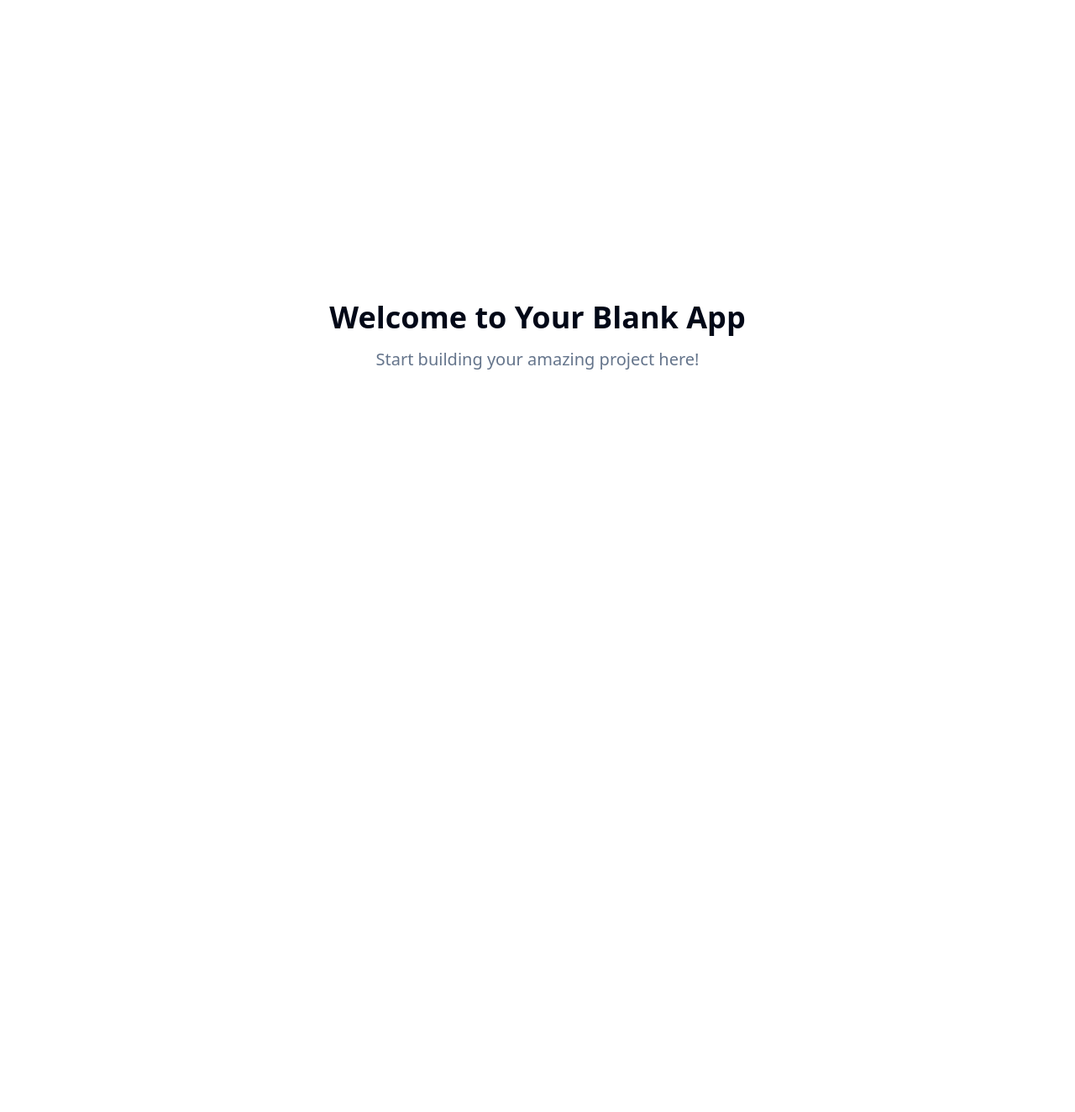
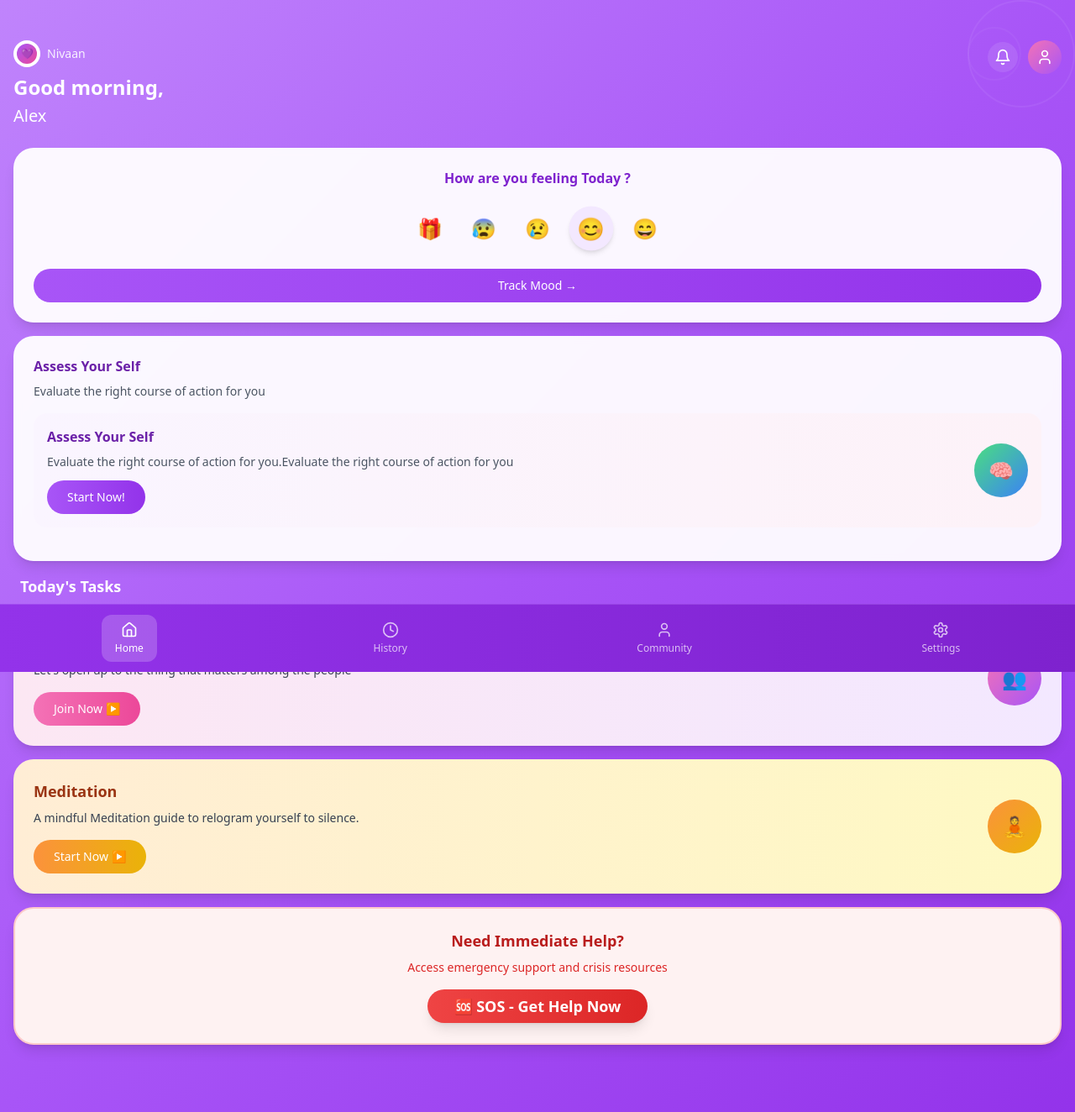
Before and after one commit to ritikkr80/mental-health-iit, a React (Vite) app: page / in a window 1280 px wide. Shown: the whole page at 84% size. Before the commit the page ends 800 px from the top, so only its background shows below. Built offline with nearby package versions, Linux system fonts and the light colour scheme.

Commit message:
Implement Nivaan app design
Design the Nivaan app with the specified features, tone, and visual language, including the home screen design and logo. Use Kotlin or Java for the code.

```diff
--- /dev/null
+++ b/src/components/ContentHub.tsx
@@ -0,0 +1,49 @@
+
+import React from 'react';
+import { Button } from '@/components/ui/button';
+
+export const ContentHub = () => {
+  return (
+    <div className="space-y-4">
+      <h3 className="text-white font-semibold text-lg px-2">Today's Tasks</h3>
+
+      <div className="bg-gradient-to-r from-pink-100 to-purple-100 rounded-3xl p-6 shadow-lg">
+        <div className="flex items-center justify-between">
+          <div className="flex-1">
+            <h4 className="text-purple-800 font-bold text-lg mb-2">Peer Group Meetup</h4>
+            <p className="text-gray-700 text-sm mb-4">
+              Let's open up to the thing that matters among the people
+            </p>
+            <Button className="bg-gradient-to-r from-pink-400 to-pink-500 hover:from-pink-500 hover:to-pink-600 text-white rounded-full px-6 py-2 font-medium">
+              Join Now ▶
+            </Button>
+          </div>
+          <div className="w-16 h-16 ml-4">
+            <div className="w-full h-full bg-gradient-to-br from-pink-400 to-purple-500 rounded-full flex items-center justify-center">
+              <span className="text-2xl">👥</span>
+            </div>
+          </div>
+        </div>
+      </div>
+
+      <div className="bg-gradient-to-r from-orange-100 to-yellow-100 rounded-3xl p-6 shadow-lg">
+        <div className="flex items-center justify-between">
+          <div className="flex-1">
+            <h4 className="text-orange-800 font-bold text-lg mb-2">Meditation</h4>
+            <p className="text-gray-700 text-sm mb-4">
+              A mindful Meditation guide to relogram yourself to silence.
+            </p>
+            <Button className="bg-gradient-to-r from-orange-400 to-yellow-500 hover:from-orange-500 hover:to-yellow-600 text-white rounded-full px-6 py-2 font-medium">
+              Start Now ▶
+            </Button>
+          </div>
+          <div className="w-16 h-16 ml-4">
+            <div className="w-full h-full bg-gradient-to-br from-orange-400 to-yellow-500 rounded-full flex items-center justify-center">
+              <span className="text-2xl">🧘</span>
+            </div>
+          </div>
+        </div>
+      </div>
+    </div>
+  );
+};
--- /dev/null
+++ b/src/components/Header.tsx
@@ -0,0 +1,41 @@
+
+import React from 'react';
+import { Bell, User } from 'lucide-react';
+
+export const Header = () => {
+  return (
+    <div className="relative px-4 pt-12 pb-6">
+      {/* Background decoration */}
+      <div className="absolute top-0 right-0 w-32 h-32 opacity-20">
+        <div className="w-full h-full rounded-full border-2 border-white/30"></div>
+      </div>
+      <div className="absolute top-8 right-16 w-16 h-16 opacity-10">
+        <div className="w-full h-full rounded-full border-2 border-white/40"></div>
+      </div>
+
+      <div className="flex justify-between items-start relative z-10">
+        <div className="flex-1">
+          <div className="flex items-center gap-2 mb-2">
+            <div className="w-8 h-8 bg-white rounded-full flex items-center justify-center">
+              <div className="w-6 h-6 bg-gradient-to-br from-purple-500 to-pink-500 rounded-full flex items-center justify-center">
+                <span className="text-white text-xs">💜</span>
+              </div>
+            </div>
+            <span className="text-white/90 text-sm font-medium">Nivaan</span>
+          </div>
+          <h1 className="text-white text-2xl font-bold mb-1">Good morning,</h1>
+          <p className="text-white text-xl">Alex</p>
+        </div>
+
+        <div className="flex items-center gap-3">
+          <button className="p-2 rounded-full bg-white/10 backdrop-blur-sm">
+            <Bell size={20} className="text-white" />
+          </button>
+          <div className="w-10 h-10 rounded-full bg-gradient-to-br from-pink-400 to-purple-500 flex items-center justify-center">
+            <User size={20} className="text-white" />
+          </div>
+        </div>
+      </div>
+    </div>
+  );
+};
--- /dev/null
+++ b/src/components/MoodTracker.tsx
@@ -0,0 +1,46 @@
+
+import React from 'react';
+import { Button } from '@/components/ui/button';
+
+interface MoodTrackerProps {
+  currentMood: string;
+  setCurrentMood: (mood: string) => void;
+}
+
+export const MoodTracker = ({ currentMood, setCurrentMood }: MoodTrackerProps) => {
+  const moods = [
+    { emoji: '🎁', label: 'Excited' },
+    { emoji: '😰', label: 'Anxious' },
+    { emoji: '😢', label: 'Sad' },
+    { emoji: '😊', label: 'Happy' },
+    { emoji: '😄', label: 'Joyful' }
+  ];
+
+  return (
+    <div className="bg-white/95 backdrop-blur-sm rounded-3xl p-6 shadow-lg">
+      <h2 className="text-purple-700 font-semibold text-center mb-6">
+        How are you feeling Today ?
+      </h2>
+
+      <div className="flex justify-center gap-4 mb-6">
+        {moods.map((mood) => (
+          <button
+            key={mood.emoji}
+            onClick={() => setCurrentMood(mood.emoji)}
+            className={`w-12 h-12 rounded-full flex items-center justify-center text-2xl transition-all duration-200 ${
+              currentMood === mood.emoji
+                ? 'bg-purple-100 scale-110 shadow-md'
+                : 'hover:bg-purple-50 hover:scale-105'
+            }`}
+          >
+            {mood.emoji}
+          </button>
+        ))}
+      </div>
+
+      <Button className="w-full bg-gradient-to-r from-purple-500 to-purple-600 hover:from-purple-600 hover:to-purple-700 text-white rounded-full py-3 font-medium">
+        Track Mood →
+      </Button>
+    </div>
+  );
+};
--- /dev/null
+++ b/src/components/NavigationBar.tsx
@@ -0,0 +1,32 @@
+
+import React from 'react';
+import { Home, Clock, User, Settings } from 'lucide-react';
+
+export const NavigationBar = () => {
+  const navItems = [
+    { icon: Home, label: 'Home', active: true },
+    { icon: Clock, label: 'History' },
+    { icon: User, label: 'Community' },
+    { icon: Settings, label: 'Settings' }
+  ];
+
+  return (
+    <div className="fixed bottom-0 left-0 right-0 bg-gradient-to-r from-purple-600 to-purple-700 backdrop-blur-sm border-t border-purple-400/30">
+      <div className="flex items-center justify-around py-3">
+        {navItems.map((item, index) => (
+          <button
+            key={index}
+            className={`flex flex-col items-center gap-1 px-4 py-2 rounded-xl transition-all duration-200 ${
+              item.active
+                ? 'bg-white/20 text-white'
+                : 'text-white/70 hover:text-white hover:bg-white/10'
+            }`}
+          >
+            <item.icon size={20} />
+            <span className="text-xs font-medium">{item.label}</span>
+          </button>
+        ))}
+      </div>
+    </div>
+  );
+};
--- /dev/null
+++ b/src/components/PeerSupport.tsx
@@ -0,0 +1,33 @@
+
+import React from 'react';
+import { Button } from '@/components/ui/button';
+
+export const PeerSupport = () => {
+  return (
+    <div className="bg-white/95 backdrop-blur-sm rounded-3xl p-6 shadow-lg">
+      <h3 className="text-purple-800 font-semibold mb-2">Assess Your Self</h3>
+      <p className="text-gray-600 text-sm mb-4">
+        Evaluate the right course of action for you
+      </p>
+
+      <div className="bg-gradient-to-r from-purple-50 to-pink-50 rounded-2xl p-4 mb-4">
+        <div className="flex items-center justify-between">
+          <div className="flex-1">
+            <h4 className="text-purple-800 font-semibold mb-2">Assess Your Self</h4>
+            <p className="text-gray-600 text-sm mb-3">
+              Evaluate the right course of action for you.Evaluate the right course of action for you
+            </p>
+            <Button className="bg-gradient-to-r from-purple-500 to-purple-600 hover:from-purple-600 hover:to-purple-700 text-white rounded-full px-6 py-2 text-sm">
+              Start Now!
+            </Button>
+          </div>
+          <div className="w-16 h-16 ml-4">
+            <div className="w-full h-full bg-gradient-to-br from-green-400 to-blue-500 rounded-full flex items-center justify-center">
+              <span className="text-2xl">🧠</span>
+            </div>
+          </div>
+        </div>
+      </div>
+    </div>
+  );
+};
--- /dev/null
+++ b/src/components/SOSButton.tsx
@@ -0,0 +1,33 @@
+
+import React from 'react';
+import { Button } from '@/components/ui/button';
+import { useToast } from '@/hooks/use-toast';
+
+export const SOSButton = () => {
+  const { toast } = useToast();
+
+  const handleSOS = () => {
+    toast({
+      title: "SOS Activated",
+      description: "Connecting you to emergency support resources...",
+      variant: "destructive",
+    });
+  };
+
+  return (
+    <div className="bg-red-50 border-2 border-red-200 rounded-3xl p-6 shadow-lg">
+      <div className="text-center">
+        <h3 className="text-red-700 font-bold text-lg mb-2">Need Immediate Help?</h3>
+        <p className="text-red-600 text-sm mb-4">
+          Access emergency support and crisis resources
+        </p>
+        <Button
+          onClick={handleSOS}
+          className="bg-gradient-to-r from-red-500 to-red-600 hover:from-red-600 hover:to-red-700 text-white rounded-full px-8 py-3 font-bold text-lg shadow-lg"
+        >
+          🆘 SOS - Get Help Now
+        </Button>
+      </div>
+    </div>
+  );
+};
--- a/src/pages/Index.tsx
+++ b/src/pages/Index.tsx
@@ -1,12 +1,29 @@
-// Update this page (the content is just a fallback if you fail to update the page)
+
+import React, { useState } from 'react';
+import { Header } from '@/components/Header';
+import { MoodTracker } from '@/components/MoodTracker';
+import { PeerSupport } from '@/components/PeerSupport';
+import { ContentHub } from '@/components/ContentHub';
+import { SOSButton } from '@/components/SOSButton';
+import { NavigationBar } from '@/components/NavigationBar';
 
 const Index = () => {
+  const [currentMood, setCurrentMood] = useState<string>('😊');
+
   return (
-    <div className="min-h-screen flex items-center justify-center bg-background">
-      <div className="text-center">
-        <h1 className="text-4xl font-bold mb-4">Welcome to Your Blank App</h1>
-        <p className="text-xl text-muted-foreground">Start building your amazing project here!</p>
+    <div className="min-h-screen bg-gradient-to-br from-purple-400 via-purple-500 to-purple-600">
+      <div className="pb-20">
+        <Header />
+
+        <div className="px-4 space-y-4">
+          <MoodTracker currentMood={currentMood} setCurrentMood={setCurrentMood} />
+          <PeerSupport />
+          <ContentHub />
+          <SOSButton />
+        </div>
       </div>
+
+      <NavigationBar />
     </div>
   );
 };
```
